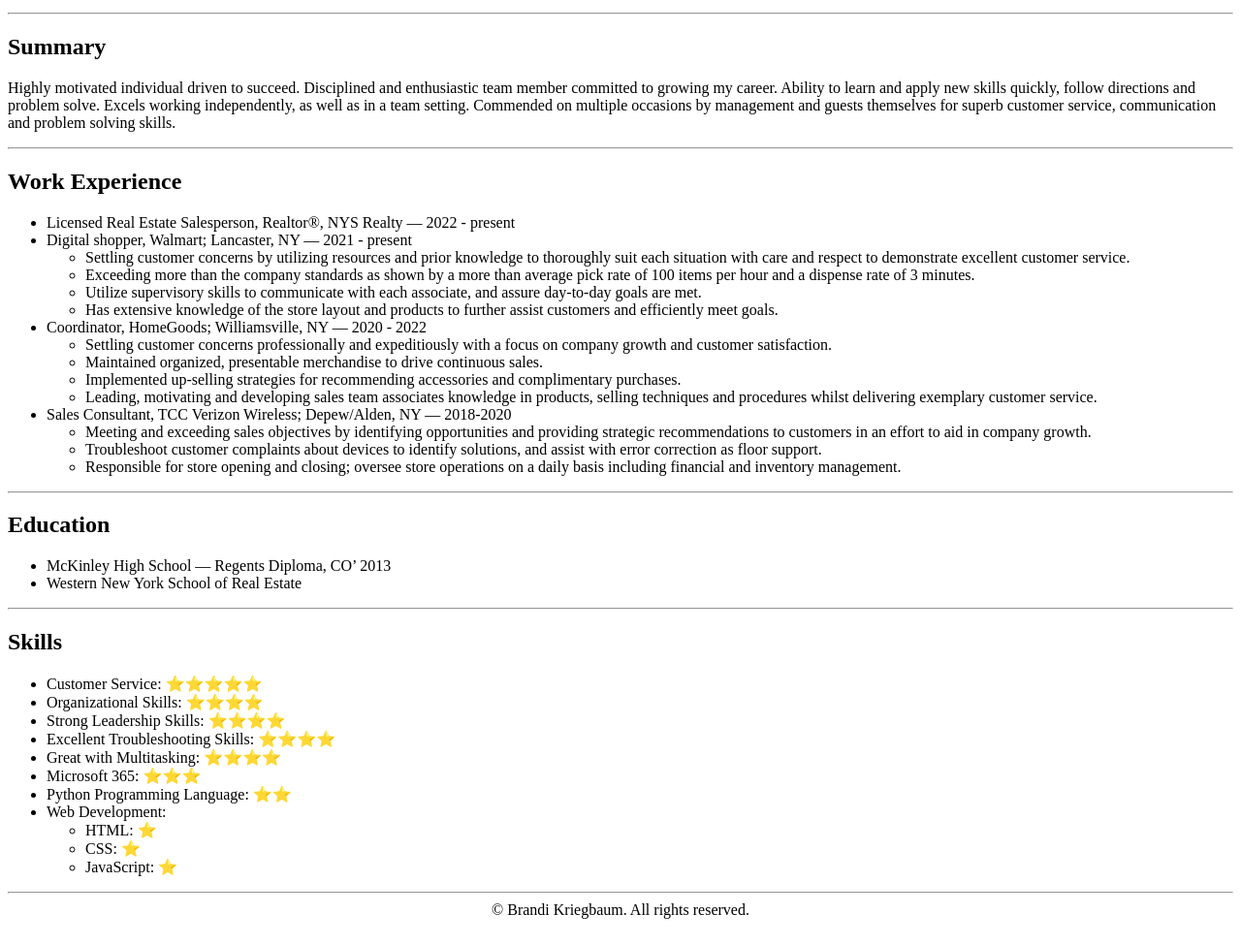
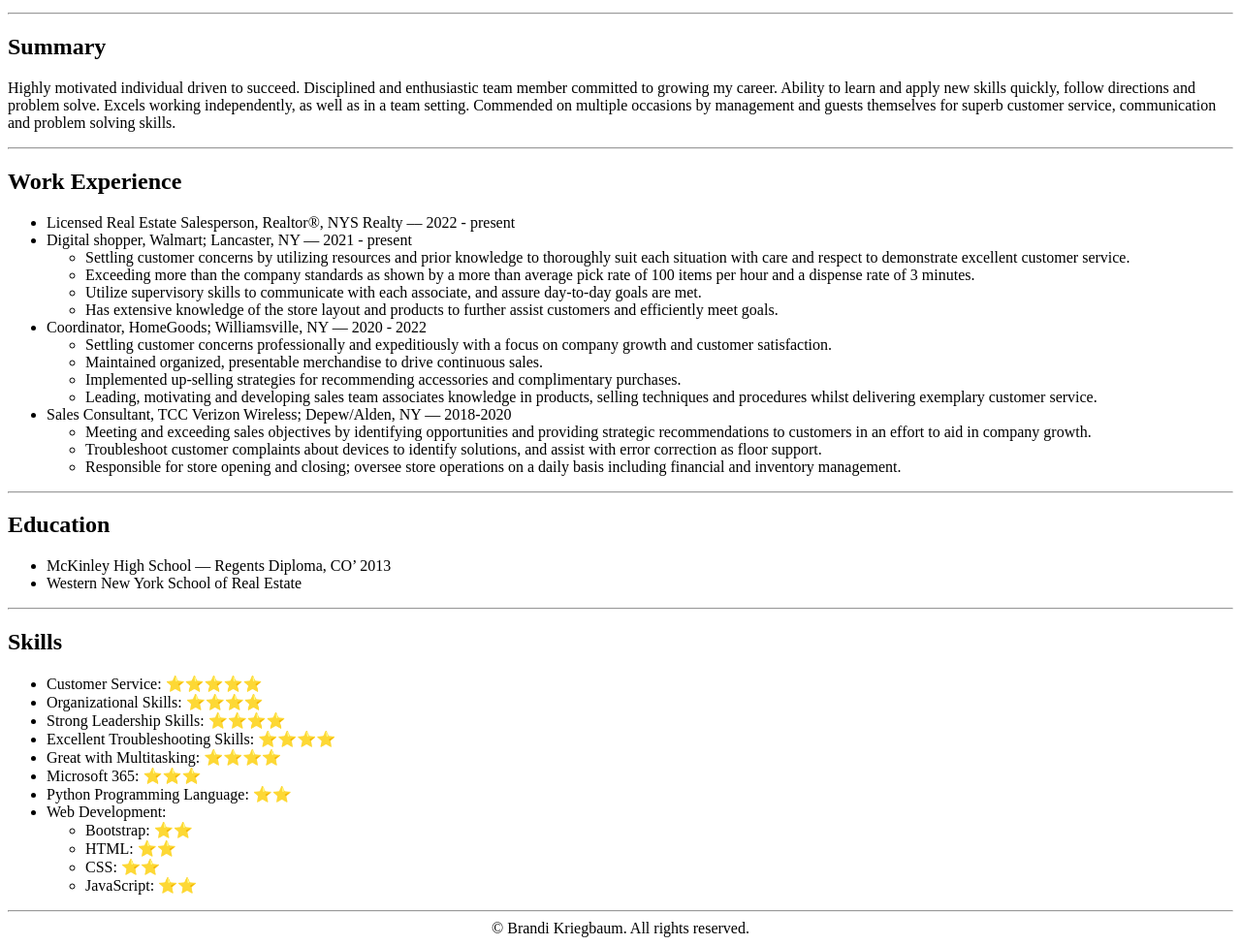
Before and after one commit to brandi-jk/Resume, a plain HTML site: page index.html in a window 1280 px wide. Shown: the part 119-1094 px from the top of the page at 97% size. Drawn offline with Linux system fonts and the light colour scheme.

Commit message:
Update index.html

```diff
--- a/index.html
+++ b/index.html
@@ -122,13 +122,16 @@
             </li>
                 <ul>
                     <li>
-                        HTML: ⭐️
+                        Bootstrap: ⭐️⭐️
                     </li>
                     <li>
-                        CSS: ⭐️
+                        HTML: ⭐️⭐️
                     </li>
                     <li>
-                        JavaScript: ⭐️
+                        CSS: ⭐️⭐️
+                    </li>
+                    <li>
+                        JavaScript: ⭐️⭐️
                     </li>
                 </ul>
         </ul>
```
